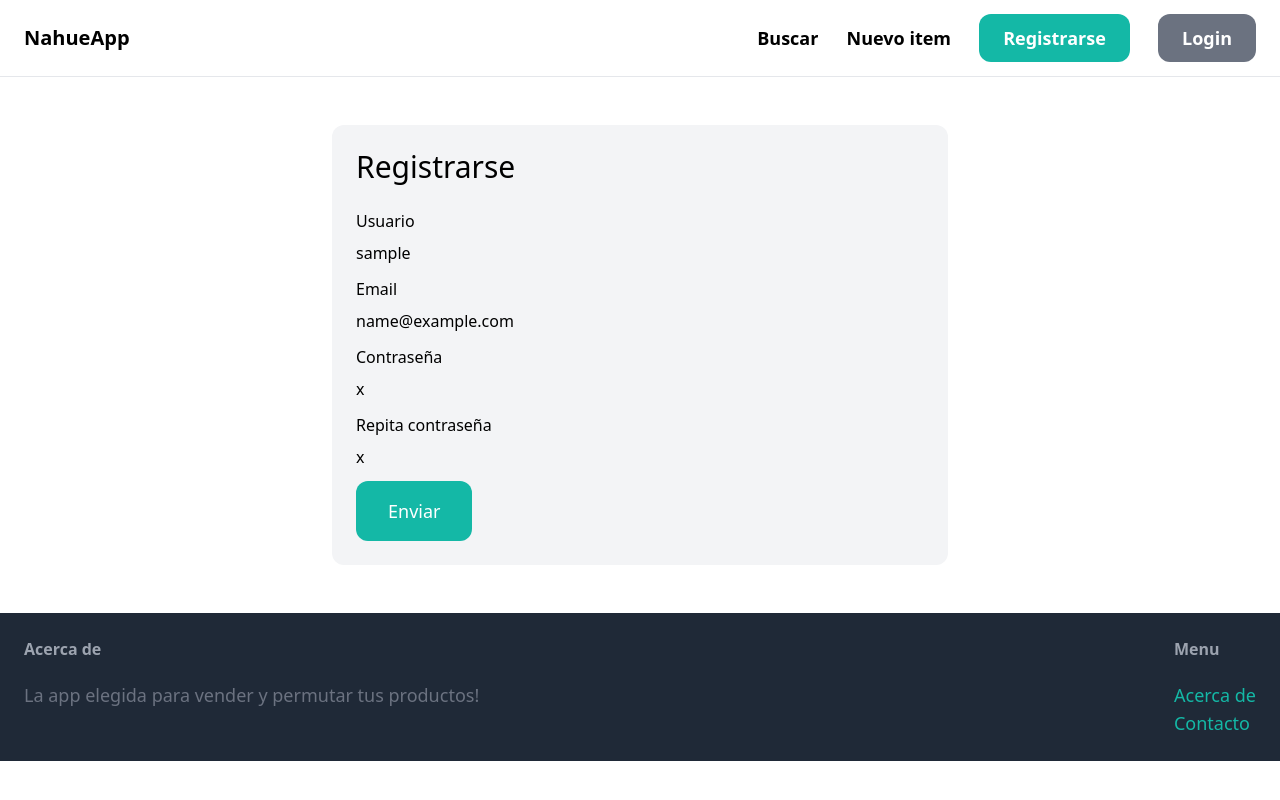
After one commit to ncialone/coderhouse-python-entregafinal, a Django app: template core/templates/core/registro.html in a window 1280 px wide. The commit adds this page. Run offline with Django 3.2, Linux system fonts and the light colour scheme; the template is opened without the code that fills it: most values are stand-ins (such as "Sample title", 1, 10 or a date in 2020); some libraries are stand-ins or nearby versions.

Commit message:
app -core- agregado user register form

```diff
--- a/core/templates/core/base.html
+++ b/core/templates/core/base.html
@@ -16,7 +16,7 @@
             <a href="#" class="text-lg font-semibold hover:text-gray-500">Buscar</a>
             <a href="#" class="text-lg font-semibold hover:text-gray-500">Nuevo item</a>
 
-            <a href="#" class="px-6 py-3 text-lg font-semibold bg-teal-500 text-white rounded-xl hover:bg-teal-700">Registrarse</a>
+            <a href="{% url 'core:registro' %}" class="px-6 py-3 text-lg font-semibold bg-teal-500 text-white rounded-xl hover:bg-teal-700">Registrarse</a>
             <a href="#" class="px-6 py-3 text-lg font-semibold bg-gray-500 text-white rounded-xl hover:bg-gray-700">Login</a>
         </div>
     </nav>
@@ -40,7 +40,7 @@
 
             <ul class"space-y-2">
                     <li><a href="#" class="text-lg text-teal-500 hover:text-teal-700">Acerca de</a></li>
-                    <li><a href="{% url 'contacto' %}" class="text-lg text-teal-500 hover:text-teal-700">Contacto</a></li>
+                    <li><a href="{% url 'core:contacto' %}" class="text-lg text-teal-500 hover:text-teal-700">Contacto</a></li>
             </ul>
         </div>
     </footer>
--- /dev/null
+++ b/core/templates/core/registro.html
@@ -0,0 +1,45 @@
+{% extends 'core/base.html' %}
+
+{% block titulo %}Registro usuario{% endblock %}
+
+{% block contenido %}
+<div class="w-1/2 my-6 mx-auto p-6 bg-gray-100 rounded-xl">
+    <h1 class="mb-6 text-3xl">Registrarse</h1>
+
+    <form method="post" action=".">
+        {% csrf_token %}
+
+        <div class="mb-3">
+            <label class="inline-block mb-2">Usuario</label><br>
+            {{ formulario.username}}
+        </div>
+
+        <div class="mb-3">
+            <label class="inline-block mb-2">Email</label><br>
+            {{ formulario.email}}
+        </div>
+
+        <div class="mb-3">
+            <label class="inline-block mb-2">Contraseña</label><br>
+            {{ formulario.password1}}
+        </div>
+
+        <div class="mb-3">
+            <label class="inline-block mb-2">Repita contraseña</label><br>
+            {{ formulario.password2}}
+        </div>
+
+        {% if formulario.errors or formulario.non_field_errors %}
+            <div class="mb-3 p-6 bg-red-100 rounded-xl">
+                {% for field in formulario %}
+                    {{ field.errors }}
+                {% endfor %}
+
+                {{ formulario.non_field_errors }}
+            </div>
+        {% endif %}
+
+        <button class="py-4 px-8 text-lg bg-teal-500 hover:bg-teal-700 rounded-xl text-white">Enviar</button>
+    </form>
+</div>
+{% endblock%}
--- a/entregafinal/urls.py
+++ b/entregafinal/urls.py
@@ -3,11 +3,8 @@ from django.conf.urls.static import static
 from django.contrib import admin
 from django.urls import path, include
 
-from core.views import index, contacto
-
 urlpatterns = [
-    path('',index, name='index'),
+    path('', include('core.urls')),
     path('items/', include('item.urls')),
-    path('contacto/',contacto, name='contacto'),
     path('admin/', admin.site.urls),
 ] + static(settings.MEDIA_URL, document_root=settings.MEDIA_ROOT)
```
Also changed, not shown: core/forms.py (added, +25 -0 lines), core/urls.py (added, +10 -0 lines), core/views.py (+17 -1 lines).
